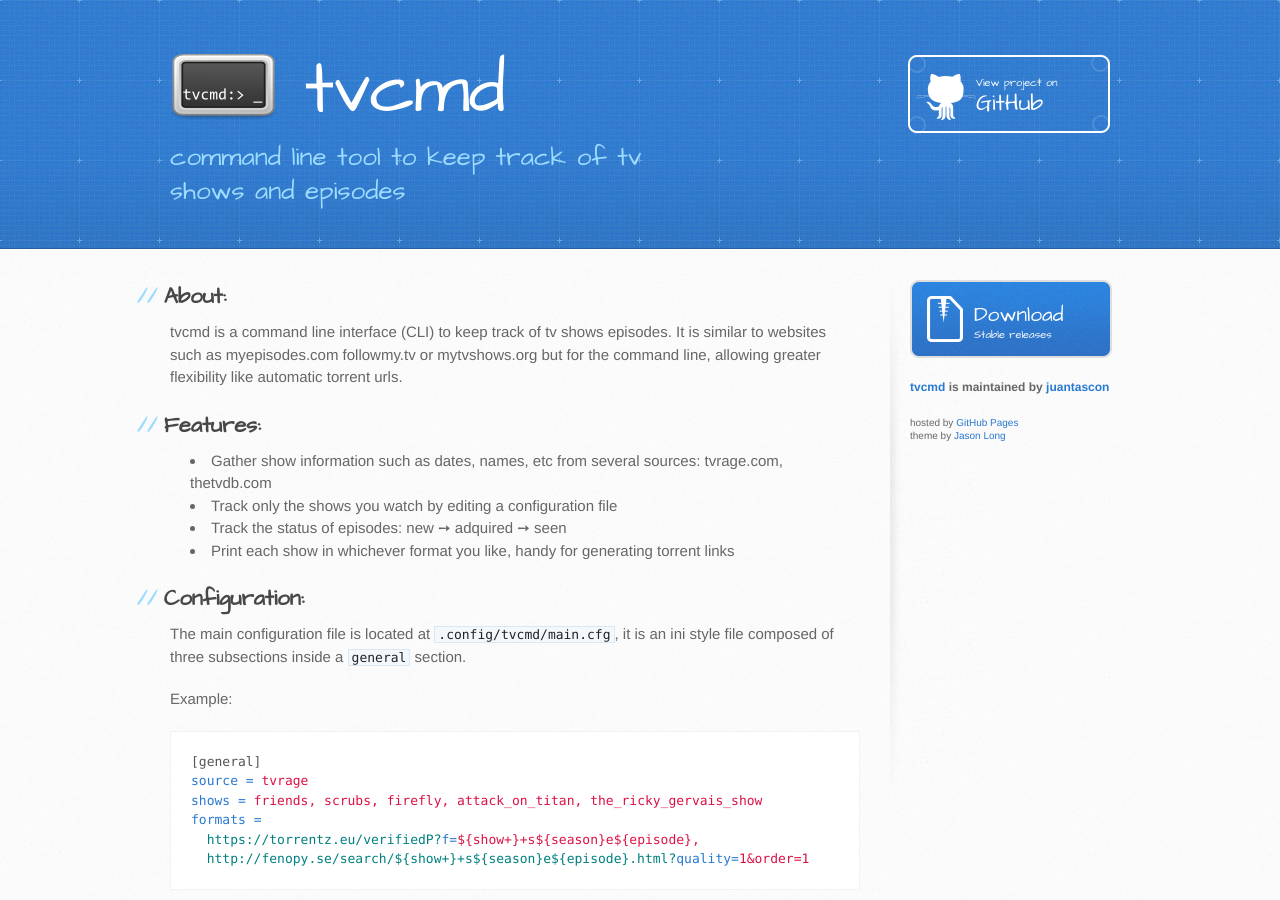
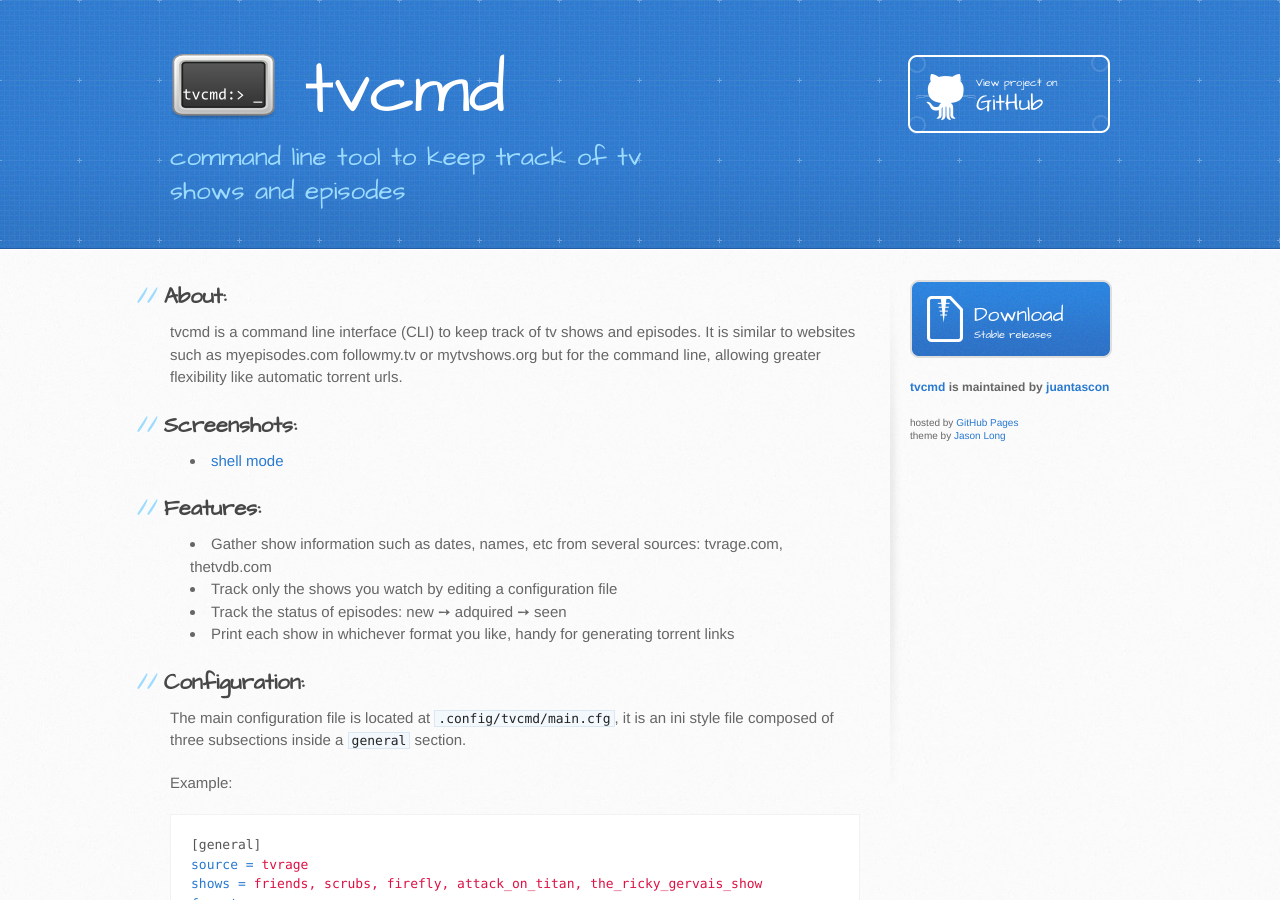
Before and after one commit to juantascon/tvcmd, a Jekyll site: the page built from index.md, in a window 1280 px wide and 900 px high. Built offline with Jekyll 4.4.1, drawn with Linux system fonts in a browser that asks for light colours; Markdown is read by kramdown in place of the engine named in the settings.

Commit message:
added screenshot

```diff
--- a/index.md
+++ b/index.md
@@ -4,10 +4,14 @@ layout: tvcmd
 
 ## About:
 
-tvcmd is a command line interface (CLI) to keep track of tv shows episodes.
+tvcmd is a command line interface (CLI) to keep track of tv shows and episodes.
 It is similar to websites such as myepisodes.com followmy.tv or mytvshows.org
 but for the command line, allowing greater flexibility like automatic
 torrent urls.
+
+## Screenshots:
+
+* [shell mode](img/screenshot.png)
 
 ## Features:
 
```
Also changed, not shown: img/screenshot.png (added).
